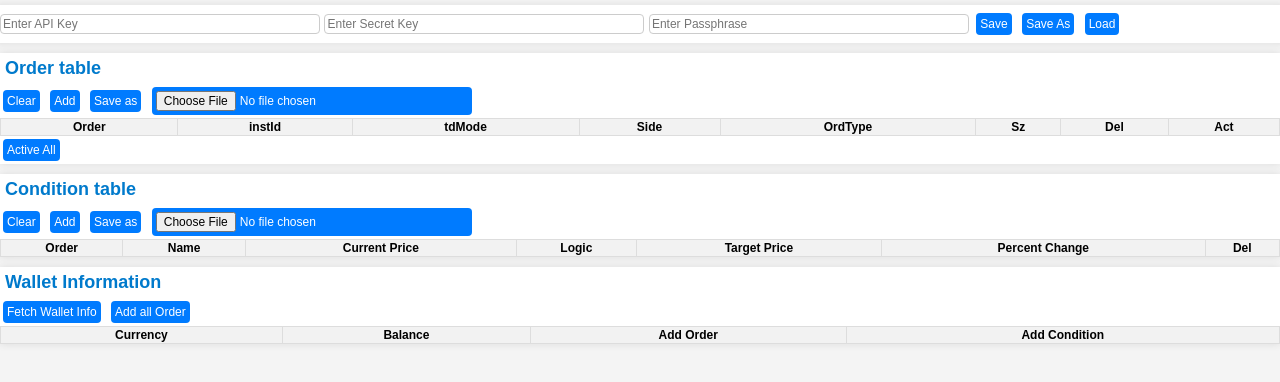
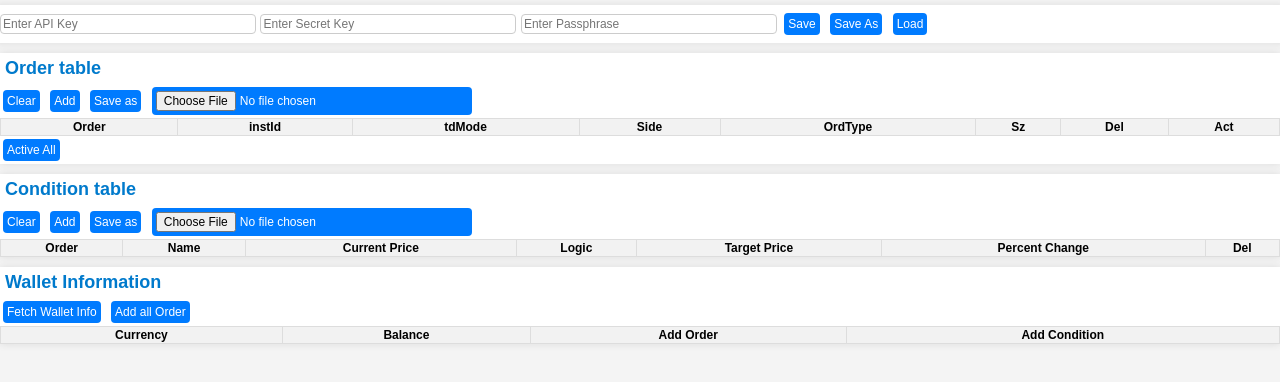
Before and after one commit to 1349blue/OKXtrade, a plain HTML site: page index.html in a window 1280 px wide. Drawn offline with Linux system fonts and the light colour scheme.

Commit message:
Update styles.css

```diff
--- a/styles.css
+++ b/styles.css
@@ -93,7 +93,7 @@ th {
     border-radius: 4px;
     border: 1px solid #ccc;
     font-size: 12px;
-	width: 25%; /* Cho phép input co giãn theo chiều ngang của cột */
+	width: 20%; /* Cho phép input co giãn theo chiều ngang của cột */
     box-sizing: border-box; /* Đảm bảo padding và border không làm tăng chiều rộng */
 }
 .deleteRow {
```
